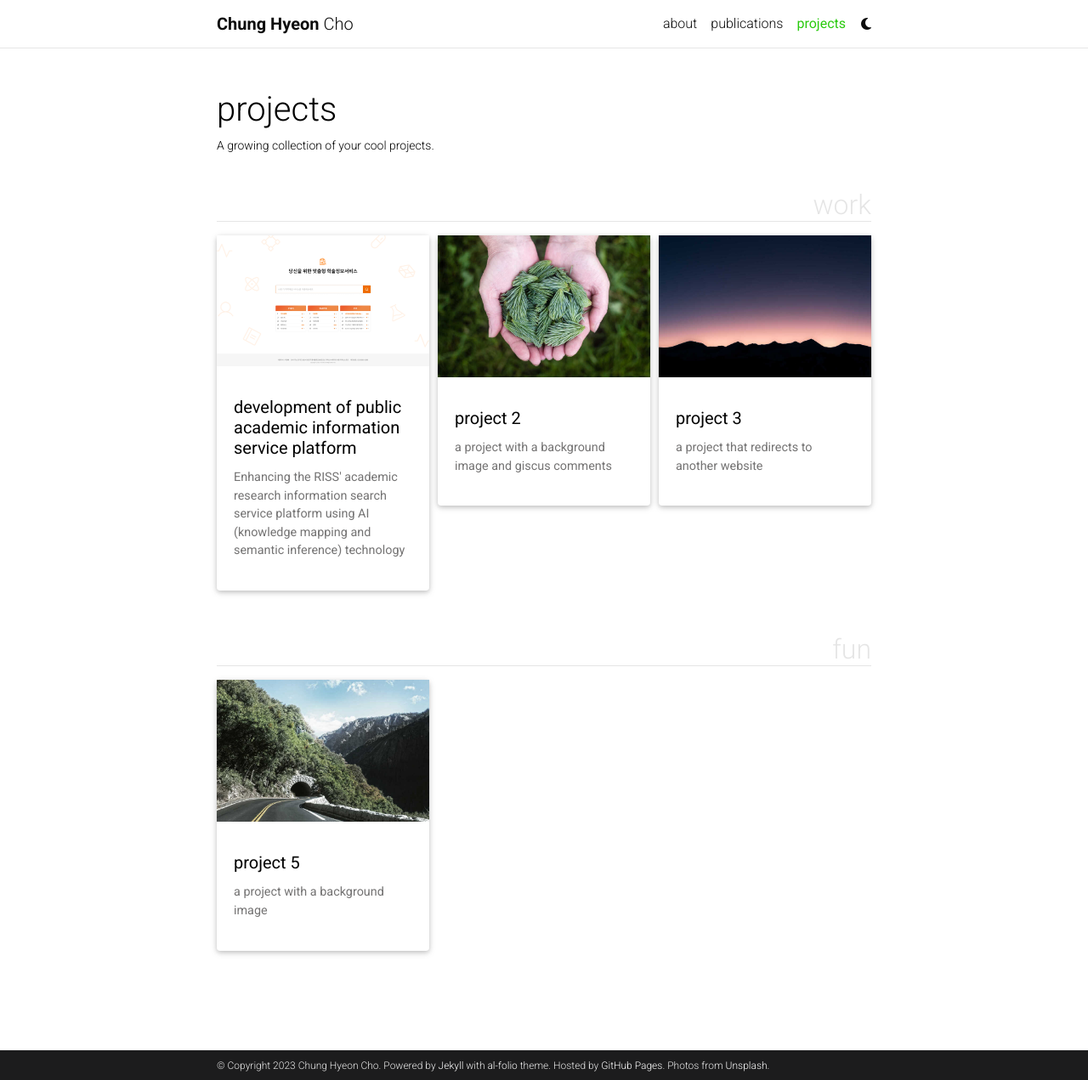
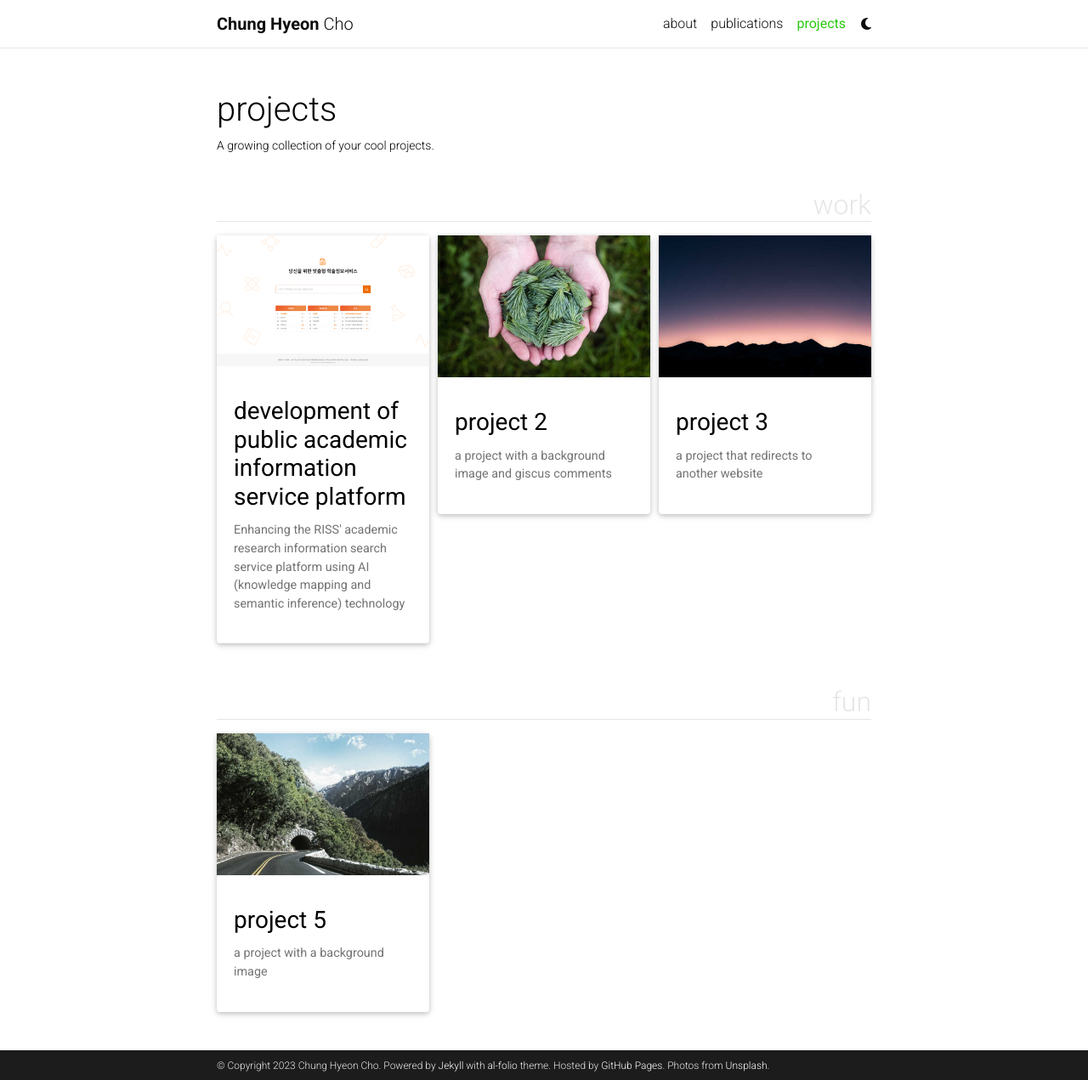
Before and after one commit to johnart-Cho/johnart-Cho.github.io, a Jekyll site: the page built from _pages/projects.md, in a window 1280 px wide and 1271 px high. Shown: the whole window at 85% size. Built offline with Jekyll 4.4.1, drawn with Linux system fonts in a browser that asks for light colours; full-size pictures stand in for the smaller copies a plugin makes; comment, search, counter and statistics services are not loaded; a style sheet for code colours, icons or effects is not loaded.

Commit message:
Update projects.html

```diff
--- a/_includes/projects.html
+++ b/_includes/projects.html
@@ -13,7 +13,7 @@
           alt="project thumbnail" -%}
         {%- endif %}
         <div class="card-body">
-          <h5 class="card-title text-lowercase">{{ project.title }}</h5>
+          <h3 class="card-title text-lowercase">{{ project.title }}</h3>
           <p class="card-text">{{ project.description }}</p>
           <div class="row ml-1 mr-1 p-0">
             {%- if project.github -%}
```
